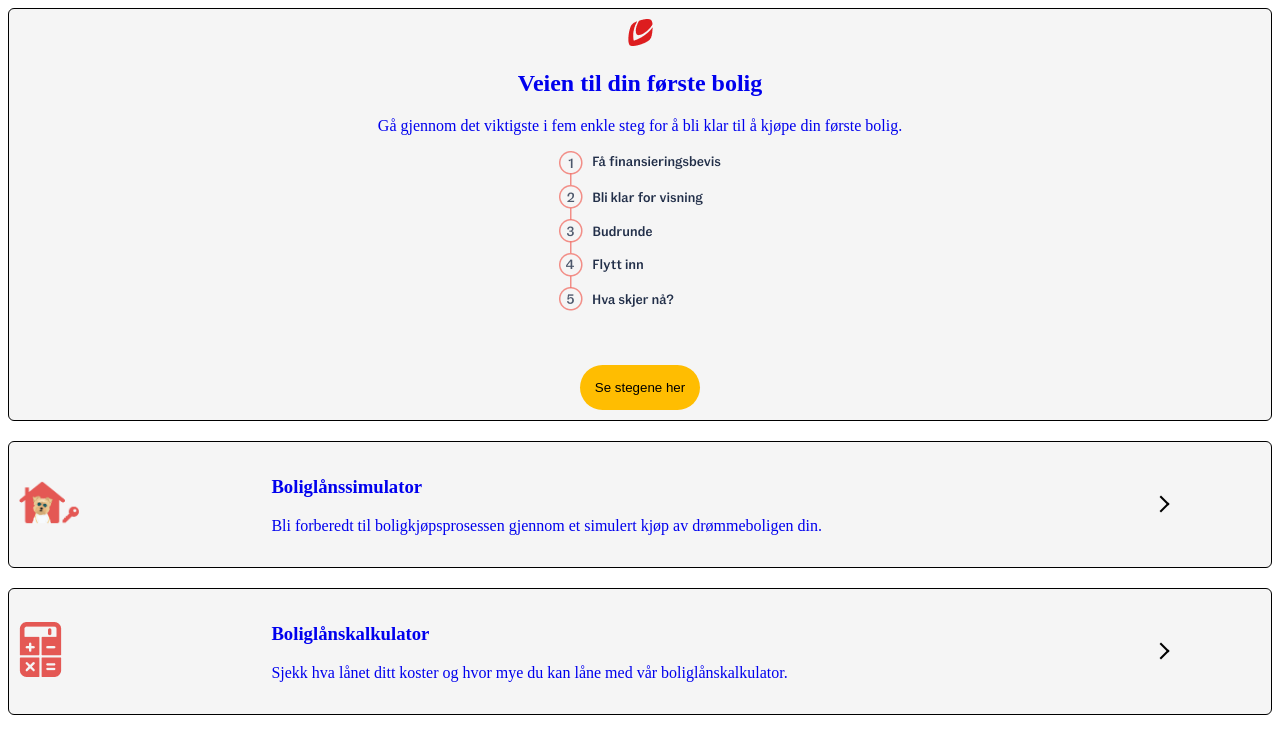
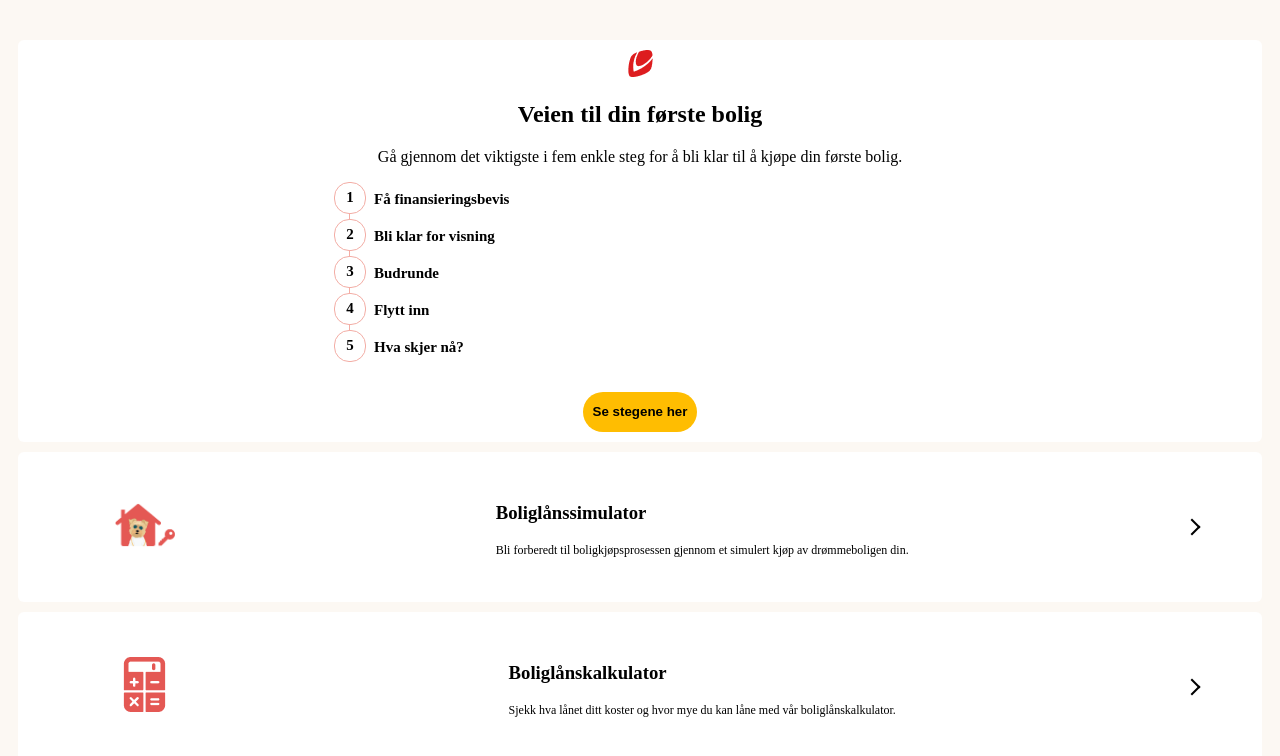
Before and after one commit to SimenHHauge/Bacheloroppgave, a React (Create React App) app in the folder bachelor/: page / in a window 1280 px wide. Shown: the top 756 px of the page. Built offline with nearby package versions, Linux system fonts and the light colour scheme.

Commit message:
Lagt til bybanestopp bildet som CSS/jsx kode + små endringer

```diff
--- a/bachelor/package.json
+++ b/bachelor/package.json
@@ -9,6 +9,7 @@
     "eslint": "^8.36.0",
     "react": "^18.2.0",
     "react-dom": "^18.2.0",
+    "react-helmet": "^6.1.0",
     "react-router-dom": "^6.9.0",
     "react-scripts": "5.0.1",
     "styled-components": "^5.3.9",
--- a/bachelor/src/App.jsx
+++ b/bachelor/src/App.jsx
@@ -1,15 +1,22 @@
 import React from "react";
 import { Route, Routes } from 'react-router-dom';
+import { Helmet } from 'react-helmet';
 
 import LandingSide from "./LandingSide.jsx";
 import SimulertBoligkjop from './SimulertBoligkjop/SimulertBoligkjop.jsx';
+import BybaneStopp from "./SimulertBoligkjop/BybaneStopp.jsx";
 
 function App() {
   return (
       <div>
+        <Helmet>
+          <style>{'body {background-color: #FCF8F3;}'}</style>
+        </Helmet>
+
           <Routes>
             <Route path="/" element={<LandingSide />} />
             <Route path="/SimulertBoligkjop" element={<SimulertBoligkjop />} />
+            <Route path="/SimulertBoligkjop/BybaneStopp" element={<BybaneStopp />} />
           </Routes>
       </div>
   );
--- a/bachelor/src/Hjelpefiler/Tekster.jsx
+++ b/bachelor/src/Hjelpefiler/Tekster.jsx
@@ -12,3 +12,9 @@ export const VeienTil = {
     tittel: "Veien til din første bolig",
     tekst: "Gå gjennom det viktigste i fem enkle steg for å bli klar til å kjøpe din første bolig."
 }
+
+export const SimulatorBeskrivelse = {
+    tittel: "Simuler et kjøp av drømmeboligen din",
+    tekst: `Gjennomfør et simulert boligkjøp av drømmeboligen din. Lim inn en Finn-link til boligannonsen du ønsker å kjøpe og fyll inn informasjon om deg.
+            \nHunden Zlatan hjelper deg gjennom alle stegene som din personlige rådgiver og megler.`
+}
--- a/bachelor/src/LandingSide.jsx
+++ b/bachelor/src/LandingSide.jsx
@@ -1,34 +1,44 @@
-import React, { useEffect } from "react";
+import React from "react";
 import styled from "styled-components";
+import { Link } from "react-router-dom";
 
 import Hus from "./SimulertBoligkjop/Bilder/Hus.png";
 import Kalkulatorimg from "./SimulertBoligkjop/Bilder/Kalkulator.png";
 import SPVLogo from "./SimulertBoligkjop/Bilder/SPVLogo.png";
-import VeienBilde from "./SimulertBoligkjop/Bilder/Veien.png";
 import Knapp from "./SimulertBoligkjop/Knapp";
 import { Boligkjop, Kalkulator, VeienTil } from "./Hjelpefiler/Tekster.jsx";
+import BybaneStopp from "./SimulertBoligkjop/BybaneStopp";
 
-const Knapper = styled.a`
+const Knapper = styled(Link)`
     text-decoration: none;
+    color: black;
 `;
 
 const Veien = styled.div`
-    background-color: #F5F5F5;
+    background-color: white;
     text-align: center;
-    border: 1px solid black;
     border-radius: 6px;
     width: 375x;
-    margin-bottom: 20px;
+    margin: 10px;
+    margin-top: 40px;
     padding 10px;
+
+
 `;
 
-const StartKnapp = styled.button`
+const Bybanen = styled.div`
+    margin-left: 25%;
+`;
+
+export const StartKnapp = styled.button`
     background-color: #FFBD01;
+    font-weight: bold;
     display: block;
     margin-left: auto;
     margin-right: auto;
-    padding: 15px;
-    margin-top: 50px;
+    padding: 10px;
+    height: 40px;
+    margin-top: 30px;
     border: 0px;
     border-radius: 40px;
 `;
@@ -36,19 +46,19 @@ const StartKnapp = styled.button`
 function LandingSide() {
     return (
     <div>
-        <Knapper href="/">
+        <Knapper to="/SimulertBoligkjop/BybaneStopp">
             <Veien>
                 <img src={SPVLogo} />
                 <h2>{ VeienTil.tittel }</h2>
                 <p>{ VeienTil.tekst }</p>
-                <img src={ VeienBilde } />
+                <Bybanen><BybaneStopp /></Bybanen>
                 <StartKnapp>Se stegene her</StartKnapp>
             </Veien>
         </Knapper>
-        <Knapper href="/SimulertBoligkjop">
+        <Knapper to="/SimulertBoligkjop">
             <Knapp bilde={ Hus } tittel={ Boligkjop.tittel } undertekst={ Boligkjop.tekst }/>
         </Knapper>
-        <Knapper href="/">
+        <Knapper to="https://www.spv.no/lan/boliglan/boliglanskalkulator" target="_blank">
             <Knapp bilde={ Kalkulatorimg } tittel={ Kalkulator.tittel } undertekst={ Kalkulator.tekst }/>
         </Knapper>
     </div>
--- /dev/null
+++ b/bachelor/src/SimulertBoligkjop/BybaneStopp.jsx
@@ -0,0 +1,58 @@
+import React from "react";
+import styled from "styled-components";
+
+const Bybanen = styled.div`
+    width: 50%;
+`;
+
+const Stopp = styled.div`
+    display:flex;
+    align-items:center;
+    justify-content:center;
+    font-size: 15px;
+    font-weight: bold;
+    border-radius: 15px;
+    border: 1px solid #F3ADA5;
+    margin-bottom: 5px;
+    height: 30px;
+    width: 30px;
+`;
+
+const Linje = styled.div`
+    border-left: 1px solid #F3ADA5;
+    height: 5px;
+    position: absolute;
+    margin-top: -5px;
+    margin-left: 15px;
+`;
+
+const Tekst = styled.p`
+    font-size: 15px;
+    font-weight: bold;
+    position: absolute;
+    margin-left: 40px;
+    margin-top: -28px;
+`
+
+function BybaneStopp() {
+return (
+    <Bybanen>
+        <Stopp>1</Stopp>
+        <Linje />
+        <Tekst>Få finansieringsbevis</Tekst>
+        <Stopp>2</Stopp>
+            <Linje />
+        <Tekst>Bli klar for visning</Tekst>
+        <Stopp>3</Stopp>
+        <Linje />
+        <Tekst>Budrunde</Tekst>
+        <Stopp>4</Stopp>
+        <Linje />
+        <Tekst>Flytt inn</Tekst>
+        <Stopp>5</Stopp>
+        <Tekst>Hva skjer nå?</Tekst>
+    </Bybanen>
+    )
+}
+
+export default BybaneStopp
--- a/bachelor/src/SimulertBoligkjop/Knapp.jsx
+++ b/bachelor/src/SimulertBoligkjop/Knapp.jsx
@@ -4,31 +4,36 @@ import styled from "styled-components";
 const Grid = styled.div`
     display: grid;
     grid-template-columns: 20% 70% 10%;
-    border: 1px solid black;
     border-radius: 6px;
     width: 350x;
-    height: 125px;
-    margin-bottom: 20px;
+    height: 150px;
+    margin: 10px;
     bottom: 0;
-    background-color: #F5F5F5;
+    background-color: white;
 `;
 
 const GridItems = styled.div`
     display: block;
     margin: auto;
-    margin-left:10px;
+    padding-left: 5px;
 `;
 
 const StyledImg = styled.img`
     max-width: 60px;
 `;
 
-const Tilbake = styled.div`
+const Tekst = styled.p`
+    font-size: 12px;
+    padding-right: 5px;
+`;
+
+const Pil = styled.div`
     width: 10px;
     height: 10px;
     border-top: 2px solid black;
     border-left: 2px solid black;
     transform: rotate(135deg);
+    margin-right: 20px;
 `;
 
 function Knapp({ bilde, tittel, undertekst }) {
@@ -39,10 +44,10 @@ function Knapp({ bilde, tittel, undertekst }) {
             </GridItems>
             <GridItems>
                 <h3>{ tittel }</h3>
-                <p>{ undertekst }</p>
+                <Tekst>{ undertekst }</Tekst>
             </GridItems>
             <GridItems>
-                <Tilbake />
+                <Pil />
             </GridItems>
         </Grid>
     )
--- a/bachelor/src/SimulertBoligkjop/SimulertBoligkjop.jsx
+++ b/bachelor/src/SimulertBoligkjop/SimulertBoligkjop.jsx
@@ -1,30 +1,33 @@
 import React from "react";
 import styled from "styled-components";
+import {Link} from 'react-router-dom';
 
+import { StartKnapp } from "../LandingSide";
 import Hus from "./Bilder/Hus.png";
+import { SimulatorBeskrivelse } from "../Hjelpefiler/Tekster";
 
 const Bakgrunn = styled.body`
     margin: 20px;
+`;
+
+const Tilbake = styled.a`
+    display: block;
+    width: 10px;
+    height: 10px;
+    border-top: 2px solid black;
+    border-left: 2px solid black;
+    transform: rotate(-45deg);
 `;
 
 const Overskift = styled.h1`
     text-align: center;
 `;
 
-const Logo = styled.img`
+const Bilde = styled.img`
   display: block;
   margin-left: 35%;
   margin-right: auto;
 `;
-
-/*const Tilbake = styled.a`
-    display: block;
-    width: 10px;
-    height: 10px;
-    border-top: 2px solid black;
-    border-left: 2px solid black;
-    transform: rotate(-45deg);
-`; */
 
 const Beskrivelse = styled.div`
     text-align: center;
@@ -33,32 +36,27 @@ const Beskrivelse = styled.div`
     margin 15px;
     margin-top: 20px;
     box-shadow: -20px 15px #D6DDE9;
+    white-space: pre-wrap;
 `;
 
-export const StartKnapp = styled.button`
-    background-color: #FFBD01;
-    display: block;
-    margin-left: auto;
-    margin-right: auto;
-    padding: 15px;
-    margin-top: 100px;
-    border: 0px;
-    border-radius: 40px;
+const KnappTekst = styled(Link)`
+    text-decoration: none;
 `;
 
 function SimulertBoligkjop() {
     return (
         <Bakgrunn>
+            <Tilbake href="/"/>
             <Overskift>
-                Simuler et kjøp av drømmeboligen din
+                { SimulatorBeskrivelse.tittel }
             </Overskift>
-            <Logo src={Hus} />
+            <Bilde src={Hus} />
             <Beskrivelse>
-                Gjennomfør et simulert boligkjøp av drømmeboligen din. Lim inn en Finn-link til boligannonsen du ønsker å kjøpe og fyll inn informasjon om deg selv. <br/><br/> Hunden Zlatan hjelper deg gjennom alle stegene som din personlige rådgiver og megler.
+                { SimulatorBeskrivelse.tekst }
             </Beskrivelse>
-            <a href="/"><StartKnapp>
+            <KnappTekst to="/"><StartKnapp>
                 Start simulator
-            </StartKnapp> </a>
+            </StartKnapp></KnappTekst>
         </Bakgrunn>
     )
 }
```
Also changed, not shown: 1 other file (tests, documents, lock files or other folders).
